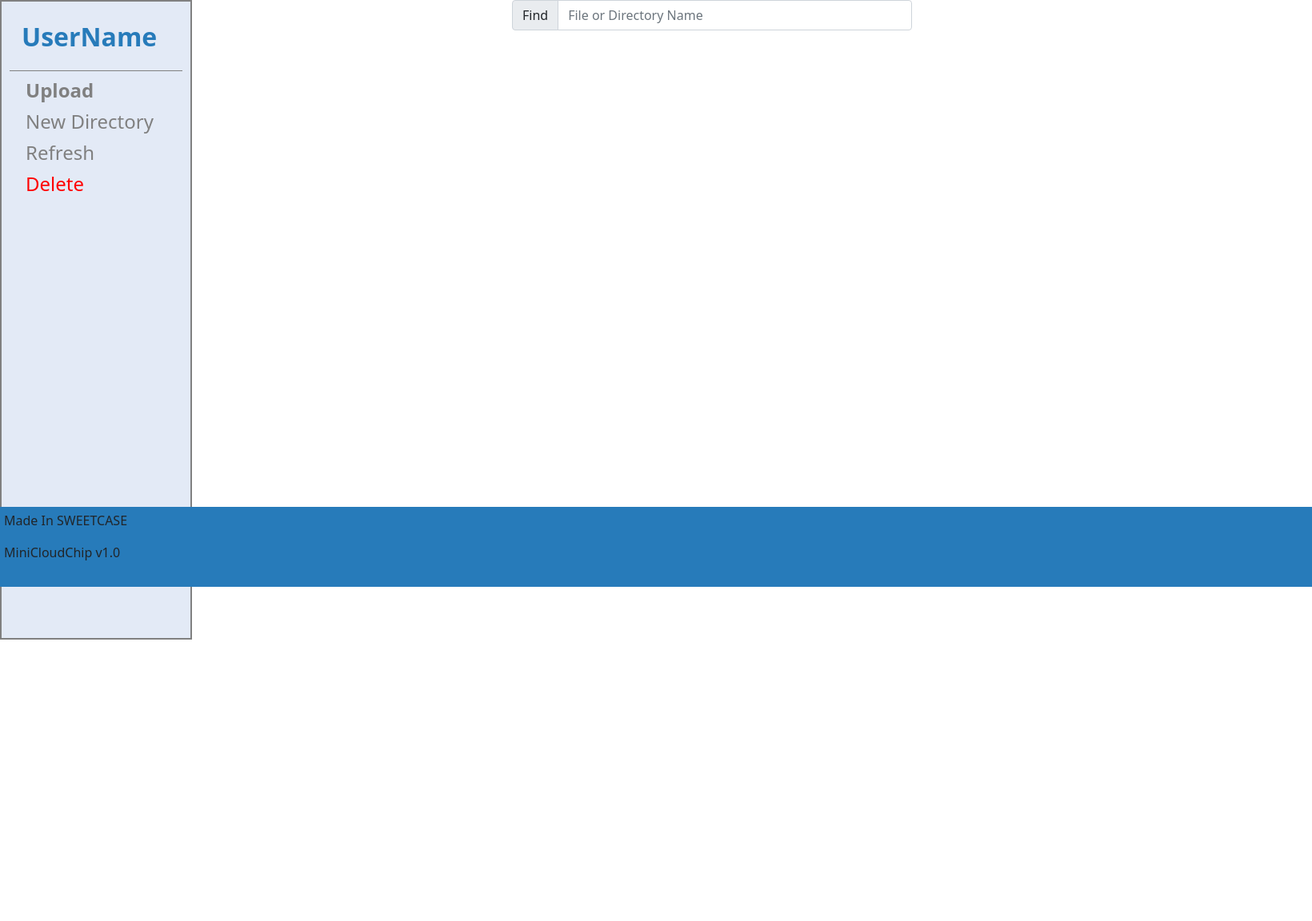
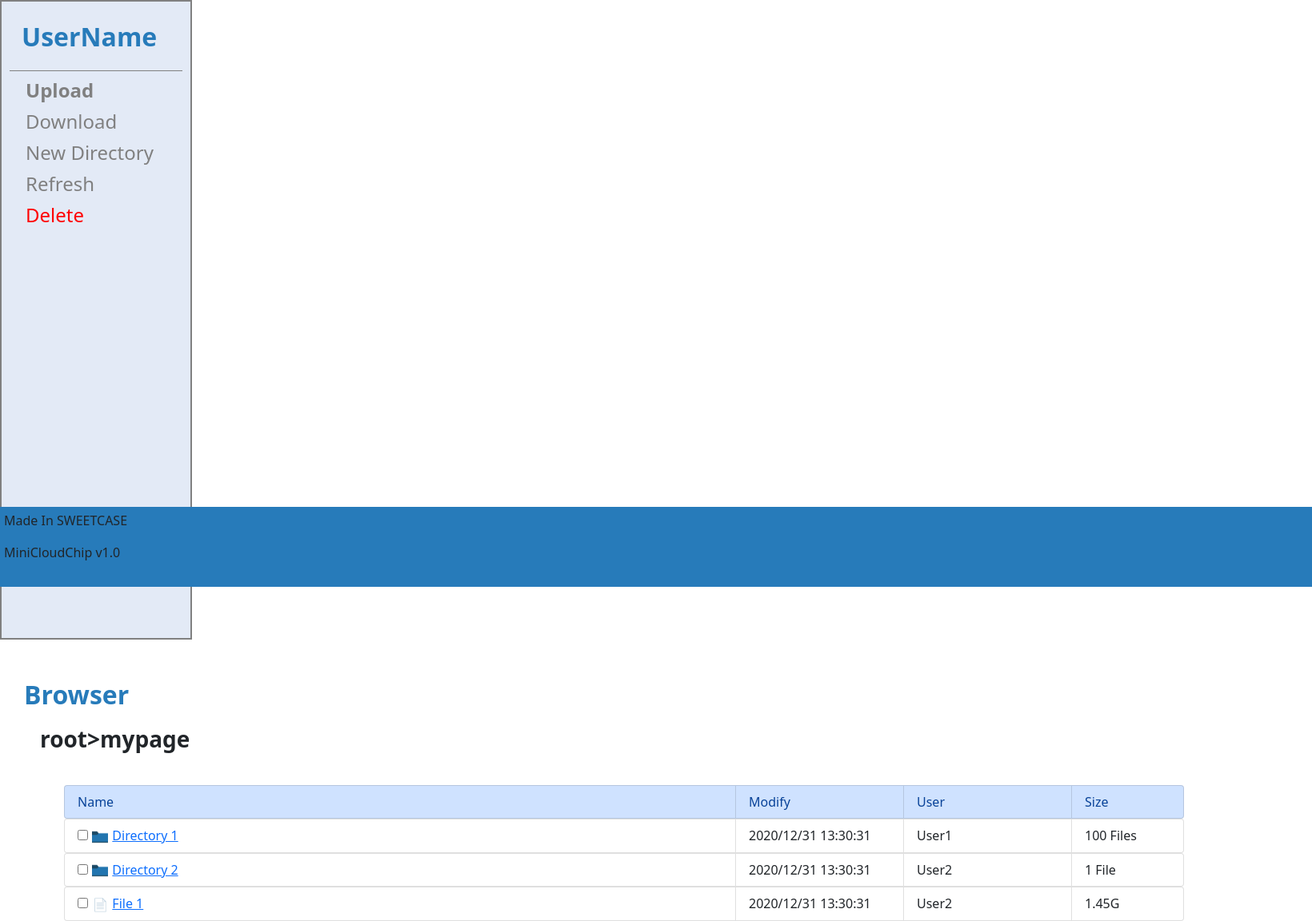
Before and after one commit to SweetCase-Cobalto/MicroCloudChip, a Django app: page /microcloudchip/main/browser in a window 1640 px wide. Shown: the part 66-1218 px from the top of the page at 80% size. Before the commit the page ends 866 px from the top, so only its background shows below. Run offline with Django 3.2, Linux system fonts and the light colour scheme.

Commit message:
design browser

```diff
--- a/app/static/app/css/browser.css
+++ b/app/static/app/css/browser.css
@@ -1,5 +1,8 @@
 html, body {
     height: 100%;
+}
+#browser-menu {
+    float: left;
 }
 #menu-browser-upload {
     font-weight: bold;
@@ -8,11 +11,45 @@ html, body {
     color: red;
 }
 .browser-container {
-    float: right;
+    float: left;
 }
-#browser-search {
-    position: relative;
-    width: 500px;
-
-    right: 100%;
+#title {
+    color: #277BBA;
+    font-weight: bold;
+    margin-left: 30px;
+    margin-top: 50px;
 }
+#root-text {
+    font-weight: bold;
+    margin-top: 20px;
+    margin-left: 50px;
+}
+#directory-layer {
+    margin-left: 80px;
+}
+#directory-list {
+    width: 100%;
+    margin-top: 40px;
+    margin-left: 80px;
+    margin-right: 80px;
+}
+.directory-layer {
+    width: 1400px;
+}
+.col-name {
+    width: 60%;
+}
+.col-modify {
+    width: 15%;
+}
+.col-user {
+    width: 15%;
+}
+.col-size {
+    width: 10%;
+}
+.directory-img {
+    width: 20px;
+    height: 20px;
+    margin: 1px;
+}
--- a/app/templates/app/main/browser.html
+++ b/app/templates/app/main/browser.html
@@ -17,17 +17,62 @@
         <div style="height: 1px; width: 100%; background-color: gray;"></div>
         <div class="menu-list" id="browser-menu-list">
             <h4 class="menu-item" id="menu-browser-upload">Upload</h4>
+            <h4 class="menu-item" id="menu-browser-download">Download</h4>
             <h4 class="menu-item" id="menu-browser-new-directory">New Directory</h4>
             <h4 class="menu-item" id="menu-browser-new-refresh">Refresh</h4>
             <h4 class="menu-item" id="menu-browser-delete">Delete</h4>
         </div>
     </div>
     <div class="browser-container">
-        <!-- Search Line -->
-        <div class="input-group mb-3" id="browser-search">
-            <span class="input-group-text">Find</span>
-            <input type="text" class="form-control" placeholder="File or Directory Name" aria-describedby="browser-search">
-          </div>
+
+        <!-- Title -->
+        <h2 id="title">Browser</h2>
+        <h3 id="root-text">root>mypage</h3>
+
+        <!-- Layer-->
+        <div id="directory-list">
+            <!-- Title -->
+            <ul class="list-group list-group-horizontal directory-layer">
+                <li class="list-group-item list-group-item-primary col-name">Name</li>
+                <li class="list-group-item list-group-item-primary col-modify">Modify</li>
+                <li class="list-group-item list-group-item-primary col-user">User</li>
+                <li class="list-group-item list-group-item-primary col-size">Size</li>
+            </ul>
+            <!-- Data List-->
+            <!-- 1. Directory -->
+            <ul class="list-group list-group-horizontal directory-layer">
+                <li class="list-group-item col-name">
+                    <input type="checkbox" aria-label="Checkbox for following text input">
+                    <img src="{% static 'app/img/folder.gif' %}" class="directory-img">
+                    <a href="#">Directory 1</a>
+                </li>
+                <li class="list-group-item col-modify">2020/12/31 13:30:31</li>
+                <li class="list-group-item col-user">User1</li>
+                <li class="list-group-item col-size">100 Files</li>
+            </ul>
+            <ul class="list-group list-group-horizontal directory-layer">
+                <li class="list-group-item col-name">
+                    <input type="checkbox" aria-label="Checkbox for following text input">
+                    <img src="{% static 'app/img/folder.gif' %}" class="directory-img">
+                    <a href="#">Directory 2</a>
+                </li>
+                <li class="list-group-item col-modify">2020/12/31 13:30:31</li>
+                <li class="list-group-item col-user">User2</li>
+                <li class="list-group-item col-size">1 File</li>
+            </ul>
+
+            <!-- File -->
+            <ul class="list-group list-group-horizontal directory-layer">
+                <li class="list-group-item col-name">
+                    <input type="checkbox" aria-label="Checkbox for following text input">
+                    <img src="{% static 'app/img/Files.gif' %}" class="directory-img">
+                    <a href="#">File 1</a>
+                </li>
+                <li class="list-group-item col-modify">2020/12/31 13:30:31</li>
+                <li class="list-group-item col-user">User2</li>
+                <li class="list-group-item col-size">1.45G</li>
+            </ul>
+        </div>
     </div>
 </body>
 </html>
```
